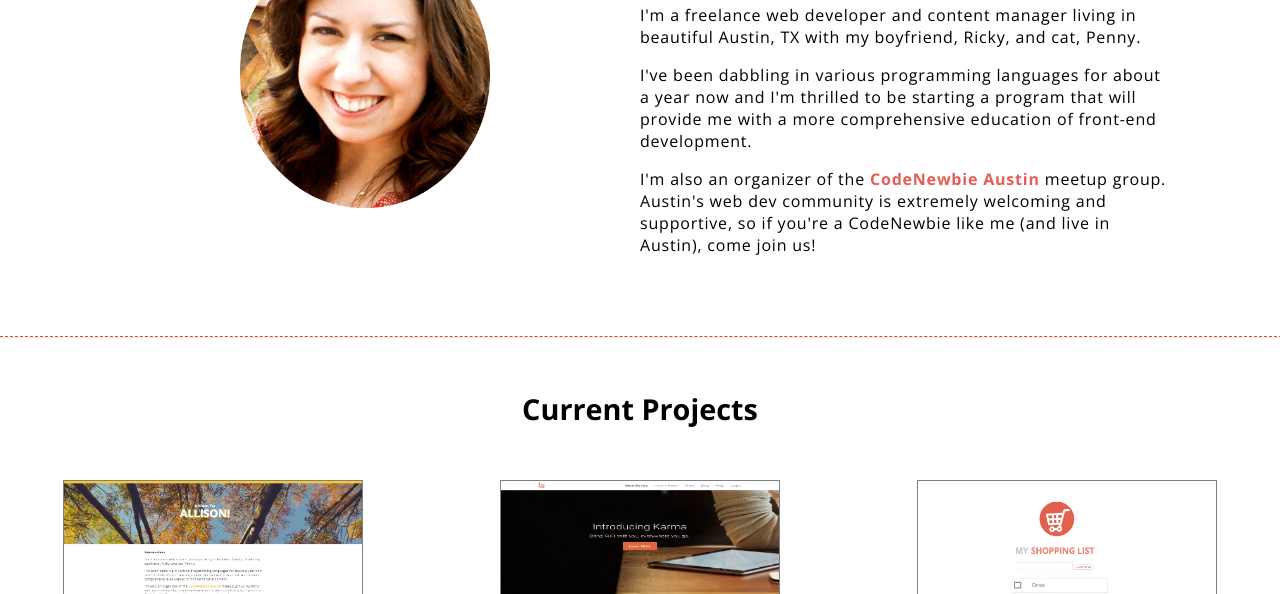
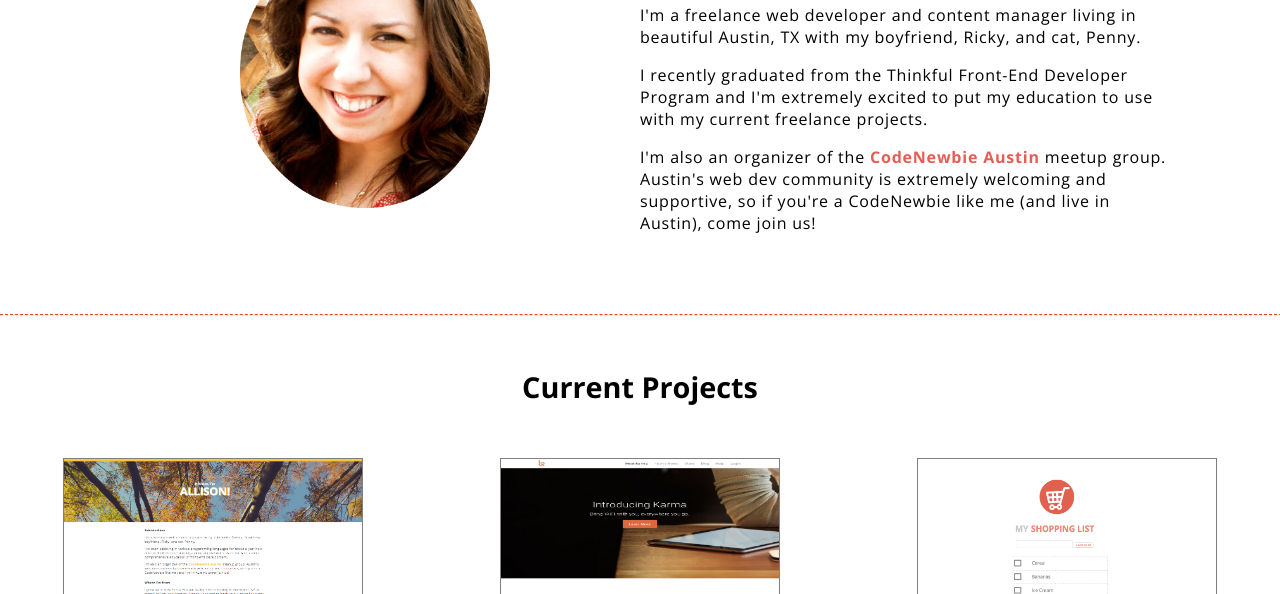
Before and after one commit to allisonksass/allison_sass_portfolio, a plain HTML site: page index.html in a window 1280 px wide. Shown: the part 206-800 px from the top of the page. Drawn offline with nearby package versions, Linux system fonts and the light colour scheme.

Commit message:
Change intro text

```diff
--- a/index.html
+++ b/index.html
@@ -38,7 +38,7 @@
 
   <p> I'm a freelance web developer and content manager living in beautiful Austin, TX with my boyfriend, Ricky, and cat, Penny. </p>
 
-  <p>I've been dabbling in various programming languages for about a year now and I'm thrilled to be starting a program that will provide me with a more comprehensive education of front-end development.</p>
+  <p>I recently graduated from the Thinkful Front-End Developer Program and I'm extremely excited to put my education to use with my current freelance projects.</p>
   <p>I'm also an organizer of the <a href="http://www.meetup.com/meetup-group-DtsduvUm/">CodeNewbie Austin</a> meetup group. Austin's web dev community is extremely welcoming and supportive, so if you're a CodeNewbie like me (and live in Austin), come join us!</p>
 
 
```
